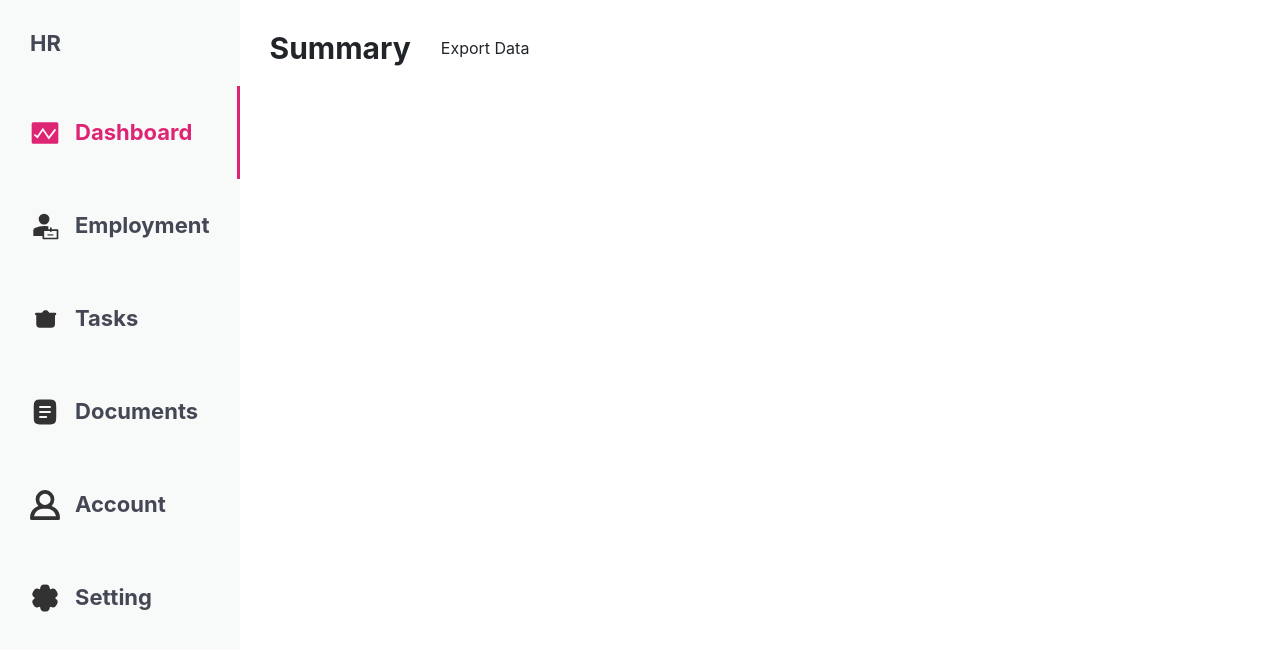
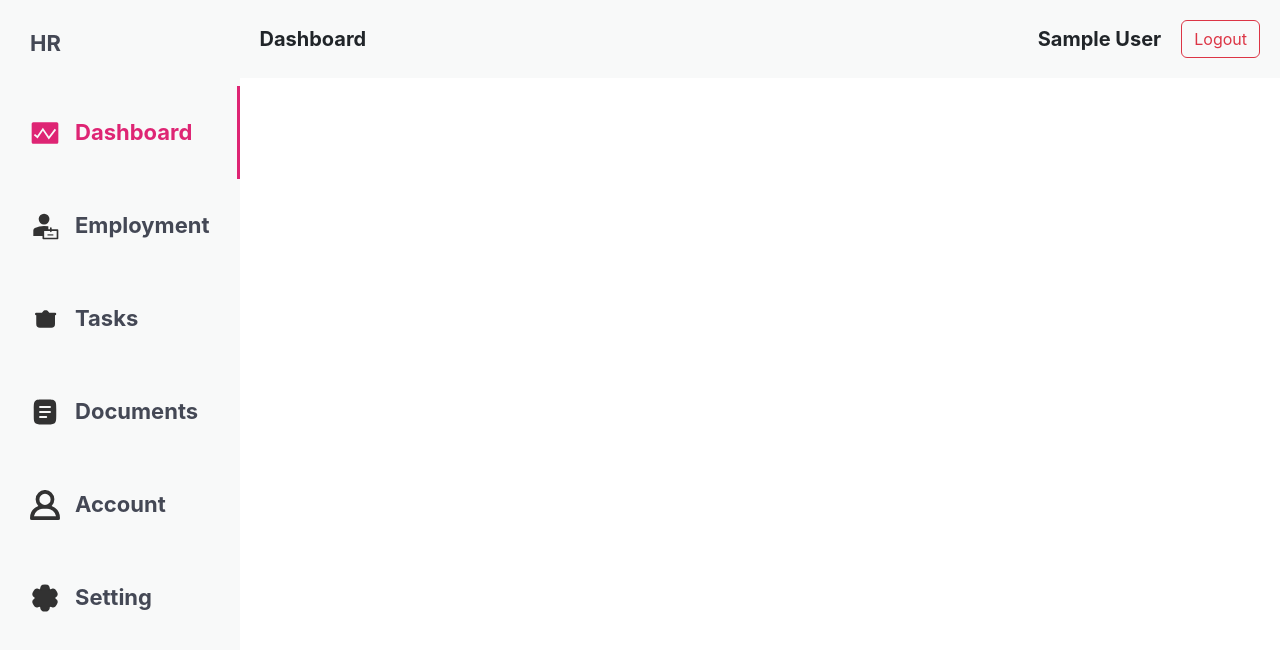
Before and after one commit to Celoka/HR-APP, a React (Create React App) app: page /dashboard in a window 1280 px wide. Shown: the top 650 px of the page. Built offline with nearby package versions, Linux system fonts and the light colour scheme; sample sign-in values are in the browser's storage.

Commit message:
add dashboard

```diff
--- a/package.json
+++ b/package.json
@@ -12,6 +12,7 @@
     "eslint-config-airbnb-base": "^15.0.0",
     "eslint-plugin-import": "^2.28.1",
     "eslint-plugin-markdown": "^3.0.1",
+    "jwt-decode": "^3.1.2",
     "react": "^18.2.0",
     "react-big-calendar": "^1.8.2",
     "react-bootstrap": "^2.8.0",
--- a/src/App.js
+++ b/src/App.js
@@ -1,29 +1,71 @@
-import React from 'react';
-import { Routes, Route } from 'react-router-dom';
-import { QueryClient, QueryClientProvider } from 'react-query'
+import React, { useEffect, useState } from 'react';
+import { Routes, Route, Navigate } from 'react-router-dom';
+import { QueryClientProvider } from 'react-query'
 import Login from './components/Login';
 import Signup from './components/Signup';
-//import Registration from './components/Registration';
-//import Dashboard from './components/Dashboard'
-import EmployeeList from './components/EmployeeList';
 import Dashboards from './/components/Dashboards'
+import { UserDetails, queryClient } from './Data';
 
 import 'bootstrap/dist/css/bootstrap.css';
-import "toastify-js/src/toastify.css"
+import "toastify-js/src/toastify.css";
 
-const queryClient = new QueryClient();
+const ProtectedRoute = ({ tokenItem, children }) => {
+  if (!tokenItem) {
+    return <Navigate to="/" replace />;
+  }
+  return children;
+};
 
+const UnProtectedRoute = ({ tokenItem, children }) => {
+  if (tokenItem) {
+    return <Navigate to="/dashboard" replace />;
+  }
+  return children;
+};
 
 const App = () => {
+  const [userDetails, setUserDetails] = useState({});
+  const [tokenItem, setTokenItem] = useState();
+
+  useEffect(() => {
+    const user = localStorage.getItem('user');
+    const token = localStorage.getItem('token');
+    if(user) {
+      setUserDetails( JSON.parse(user));
+      setTokenItem(token);
+    };
+  }, []);
+
   return (
     <QueryClientProvider client={queryClient}>
-      <Routes>
-        <Route path="/" element={<Login />} />
-        <Route path="/login" element={<Login />} />
-        <Route path="/register" element={<Signup />} />
-        <Route path="/dashboard" element={<Dashboards />} />
-        <Route path="/employees" element={<EmployeeList />} />
-      </Routes>
+      <UserDetails.Provider value={userDetails}>
+        <Routes>
+          <Route path="/"
+            element={
+            <UnProtectedRoute tokenItem={tokenItem}>
+              <Login />
+            </UnProtectedRoute>
+            }
+          />
+          <Route
+            path="/login"
+            element={
+              <UnProtectedRoute tokenItem={tokenItem}>
+                <Login />
+              </UnProtectedRoute>
+            }
+          />
+          <Route path="/register" element={<Signup />} />
+          <Route
+            path="/dashboard"
+            element={
+              <ProtectedRoute tokenItem={tokenItem}>
+                <Dashboards />
+              </ProtectedRoute>
+            }
+          />
+        </Routes>
+      </UserDetails.Provider>
     </QueryClientProvider>
   );
 };
--- a/src/Data.js
+++ b/src/Data.js
@@ -1,3 +1,6 @@
+import { createContext } from 'react';
+import { QueryClient } from 'react-query'
+
 export const baseUrlLink = 'https://sheltered-wildwood-06244-2353b78d164a.herokuapp.com/api/v1';
 
 export const postData = async (data, url) => {
@@ -12,7 +15,6 @@ export const postData = async (data, url) => {
   return response.json();
 };
 
-
 export const toastProperty = {
   duration: 8000,
   newWindow: true,
@@ -24,3 +26,14 @@ export const toastProperty = {
     y: 150
   },
 }
+
+export const success =  {
+  background: "linear-gradient(to right, #00b09b, #96c93d)",
+};
+
+export const error =  {
+  background: "rgb(255, 95, 109)",
+};
+
+export const UserDetails = createContext();
+export const queryClient = new QueryClient();
--- a/src/components/DashLayout/index.js
+++ b/src/components/DashLayout/index.js
@@ -1,17 +1,53 @@
-import React from 'react';
+import React, { useContext, useState } from 'react';
+import { useNavigate } from "react-router-dom";
+import Toastify from 'toastify-js';
+import Button from 'react-bootstrap/Button';
+import { UserDetails, toastProperty, success } from '../../Data';
 import './index.scss';
 
-const DashLayout = () => {
+const DashLayout = ({ currentScreen }) => {
+  const user = useContext(UserDetails);
+  const navigate = useNavigate();
+
+  const handleLogout = () => {
+    Toastify({
+      text: "Login was successful",
+      ...toastProperty,
+      style: success
+    }).showToast();
+    localStorage.removeItem('token');
+    localStorage.removeItem('user');
+    navigate('/login');
+  };
+
+  const DashboardContent = () => (
+    <div className="dashLayout__first">
+      <h1 className='dashLayout__title'>
+        Summary
+      </h1>
+    < button className="dashLayout__button">Export Data</button>
+    </div>
+  );
+
+  const screenObject = {
+    dashboard: <DashboardContent />
+  }
+
   return (
     <div className="dashLayout">
-      <div className="dashLayout__first">
-        <h1 className='dashLayout__title'>
-          Summary
-        </h1>
-        <button className="dashLayout__button">Export Data</button>
+      <div className="dashLayout__log">
+        <h1 className="dashLayout__current">{currentScreen}</h1>
+        <div className="dashLayout__log-div">
+          <p>{`${user.firstName} ${user.lastName}`}</p>
+          <Button
+            variant="outline-danger"
+            onClick={handleLogout}
+          >
+            Logout
+          </Button>
+        </div>
       </div>
-
-
+        {screenObject[currentScreen]}
     </div>
   )
 };
--- a/src/components/DashLayout/index.scss
+++ b/src/components/DashLayout/index.scss
@@ -1,13 +1,37 @@
 .dashLayout {
   height: 100vh;
   width: 100%;
+
+  &__current {
+    font-size: 20px;
+    font-weight: bold;
+  }
+
+  &__log {
+    display: flex;
+    gap: 20px;
+    justify-content: space-between;
+    align-items: center;
+    padding: 20px;
+    background-color: #F8F9F9;
+    p {
+      font-weight: bold;
+      font-size: 20px;
+    }
+  }
+
+  &__log-div {
+    display: flex;
+    gap: 20px;
+    justify-content: end;
+    align-items: center;
+  }
 
   &__first {
     display: flex;
   }
 
   &__title {
-    padding: 30px;
     font-size: 30px;
     font-weight: bold;
   }
--- a/src/components/Dashboards/index.js
+++ b/src/components/Dashboards/index.js
@@ -1,17 +1,18 @@
-import React from "react";
+import React, { useState } from "react";
 import DashLayout from '../DashLayout';
 import Sidebar from '../Sidebar';
 
 import './index.scss';
 
 const Dashboards = () => {
+  const [currentScreen, setCurrentScreen] = useState('Dashboard');
   return (
     <section className="dashboard">
       <main className="dashboard__sidebar">
-        <Sidebar />
+        <Sidebar setCurrentScreen={setCurrentScreen }/>
       </main>
       <main className="dashboard__layout">
-        <DashLayout />
+        <DashLayout currentScreen={currentScreen} />
       </main>
     </section>
   )
--- a/src/components/Login/index.js
+++ b/src/components/Login/index.js
@@ -1,11 +1,11 @@
-import React, { useState, useEffect } from 'react';
+import React, { useState } from 'react';
 import Toastify from 'toastify-js';
 import { useNavigate } from "react-router-dom";
 import { useMutation, } from 'react-query';
 import Form from 'react-bootstrap/Form';
 import Row from 'react-bootstrap/Row';
 import Button from 'react-bootstrap/Button';
-import { postData, toastProperty } from '../../Data';
+import { postData, toastProperty, error, success } from '../../Data';
 
 import './index.scss';
 
@@ -32,23 +32,19 @@ const Login = () => {
         Toastify({
           text: "Email or password not correct",
           ...toastProperty,
-          style: {
-            background: "rgb(255, 95, 109)"
-          },
+          style: error,
         }).showToast();
       }
       else {
         localStorage.setItem('token', res.payload.token);
+        localStorage.setItem('user', JSON.stringify(res.payload.user));
         Toastify({
           text: "Login was successful",
           ...toastProperty,
-          style: {
-            background: "linear-gradient(to right, #00b09b, #96c93d)",
-          },
+          style: success,
         }).showToast();
         navigate('/dashboard');
       }
-
     },
   });
 
@@ -57,17 +53,13 @@ const Login = () => {
       Toastify({
         text: "Email Address is empty",
         ...toastProperty,
-        style: {
-          background: "rgb(255, 95, 109)"
-        },
+        style: error
       }).showToast();
     } else if (data.password.length === 0) {
         Toastify({
           text: "Password is empty",
           ...toastProperty,
-          style: {
-            background: "rgb(255, 95, 109)"
-          },
+          style:error
         }).showToast();
     } else {
       mutation.mutate(data);
@@ -123,7 +115,7 @@ const Login = () => {
             />
           </Form.Group>
         </Form>
-          <Button variant="primary" size="lg" onClick={handleSubmit}>Login</Button>
+          <Button variant="outline-primary" size="lg" onClick={handleSubmit}>Login</Button>
           <p
             className="auth__none"
           >
--- a/src/components/Signup/index.js
+++ b/src/components/Signup/index.js
@@ -1,11 +1,11 @@
 import React, { useState } from 'react';
+import { useMutation, toastProperty } from 'react-query';
 import { useNavigate } from "react-router-dom";
 import Toastify from 'toastify-js';
 import Form from 'react-bootstrap/Form';
 import Row from 'react-bootstrap/Row';
 import Button from 'react-bootstrap/Button';
-import { postData } from '../../Data';
-import { useMutation, toastProperty } from 'react-query';
+import { postData, error, success } from '../../Data';
 
 import './index.scss';
 
@@ -33,17 +33,13 @@ const Signup = () => {
         Toastify({
           text: "Email used already",
           ...toastProperty,
-          style: {
-            background: "rgb(255, 95, 109)"
-          },
+          style: error,
         }).showToast()
     }else {
       Toastify({
         text: "Login was successful",
         ...toastProperty,
-        style: {
-          background: "linear-gradient(to right, #00b09b, #96c93d)",
-        },
+        style: success,
       }).showToast();
       navigate('/login')
       }
@@ -55,33 +51,25 @@ const Signup = () => {
       Toastify({
         text: "Email Address is empty",
         ...toastProperty,
-        style: {
-          background: "rgb(255, 95, 109)"
-        },
+        style:error,
       }).showToast();
     } else if (data.password.length === 0) {
         Toastify({
           text: "Password is empty",
           ...toastProperty,
-          style: {
-            background: "rgb(255, 95, 109)"
-          },
+          style: error,
         }).showToast();
       } else if (data.firstName.length === 0) {
         Toastify({
           text: "First name is empty",
           ...toastProperty,
-          style: {
-            background: "rgb(255, 95, 109)"
-          },
+          style: error
         }).showToast();
       } else if (data.lastName.length === 0) {
         Toastify({
           text: "Last Name is empty",
           ...toastProperty,
-          style: {
-            background: "rgb(255, 95, 109)"
-          },
+          style:error
         }).showToast();
     } else {
       mutation.mutate(data);
@@ -177,7 +165,8 @@ const Signup = () => {
             />
           </Form.Group>
         </Form>
-          <Button variant="primary" size="lg" onClick={handleSubmit}>Submit</Button>
+          <Button
+            variant="outline-primary"size="lg" onClick={handleSubmit}>Submit</Button>
           <p
             className="auth__none"
           >
```
Also changed, not shown: src/components/Sidebar/index.js (+32 -8 lines), 1 other file (tests, documents, lock files or other folders).
